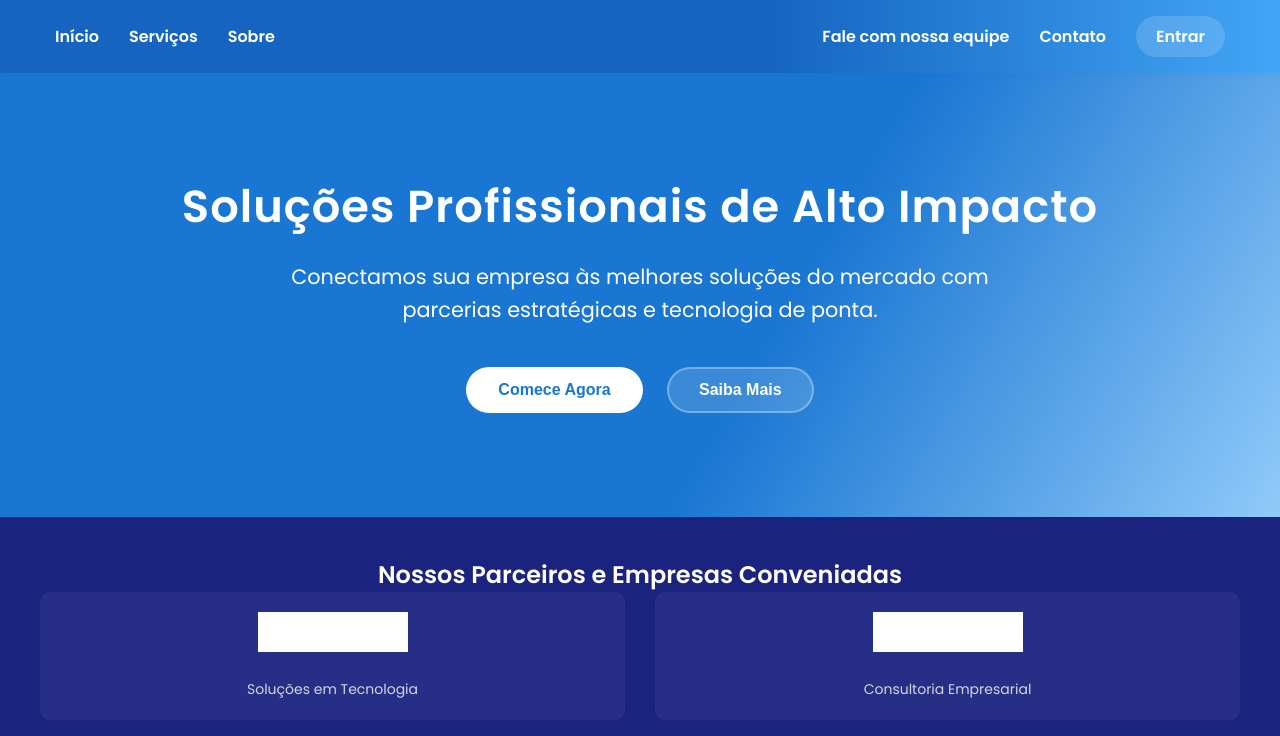
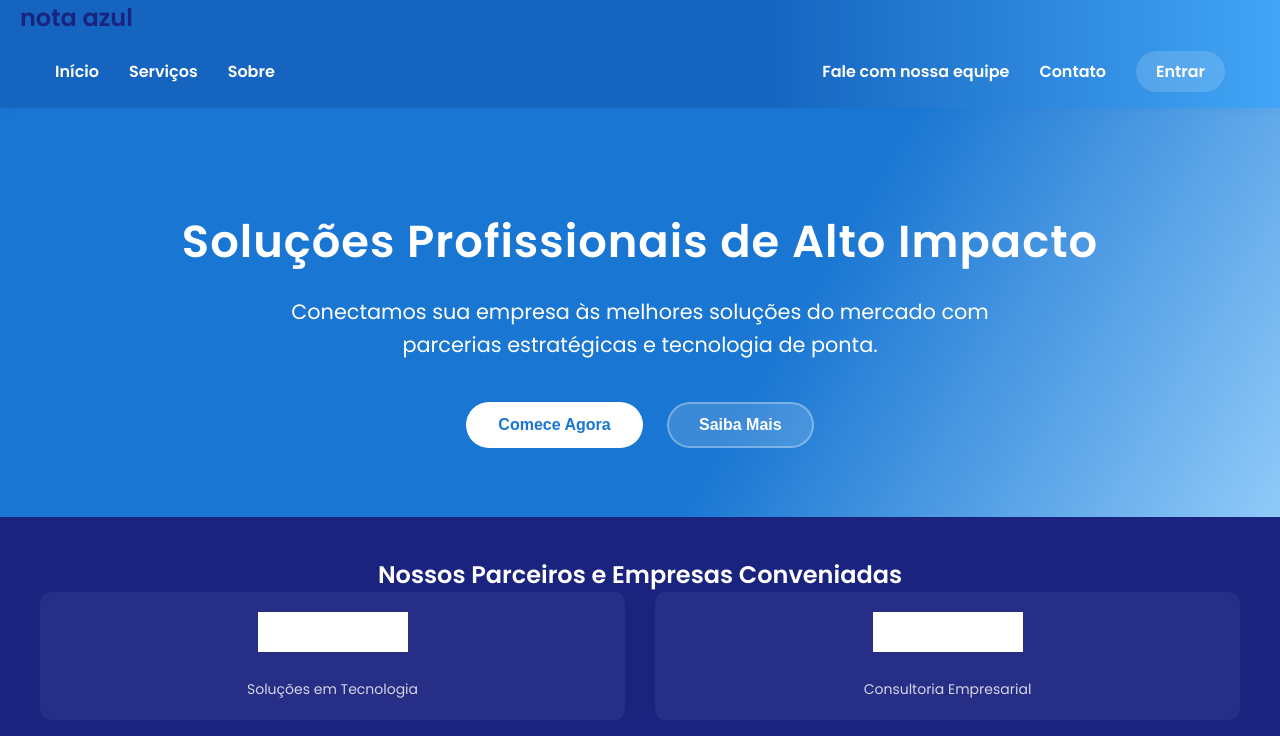
Before and after one commit to Grafitum/notaazul, a website: page public/index.html in a window 1280 px wide. Drawn offline with Linux system fonts and the light colour scheme; placeholder pictures from the web are drawn by us.

Commit message:
Update index.html

```diff
--- a/public/index.html
+++ b/public/index.html
@@ -10,6 +10,8 @@
 <body>
   <!-- Navegação -->
   <nav>
+
+    <h1 style = "text-aling:center;"> nota azul </h1>
     <ul>
       <div class="nav-left">
         <li><a href="#inicio">Início</a></li>
```
